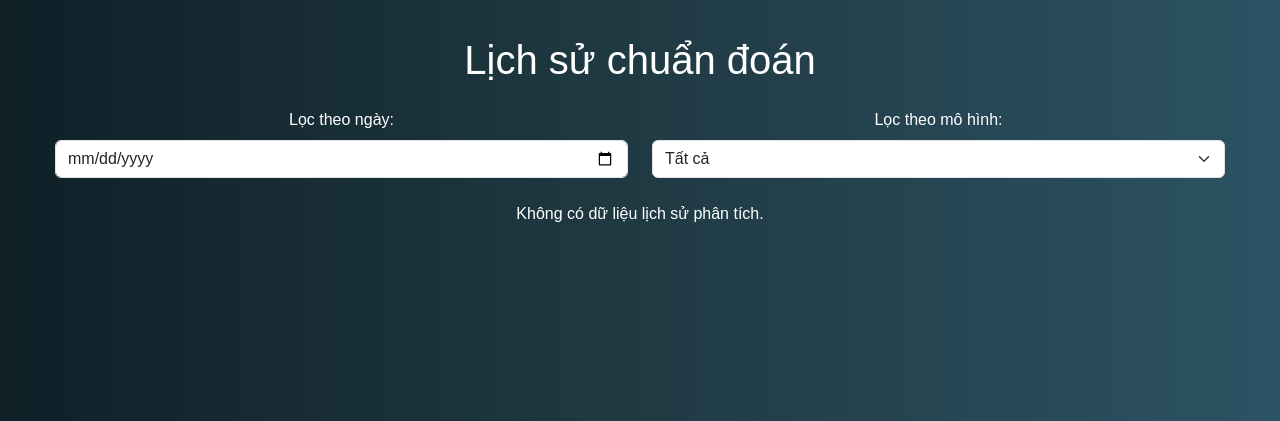
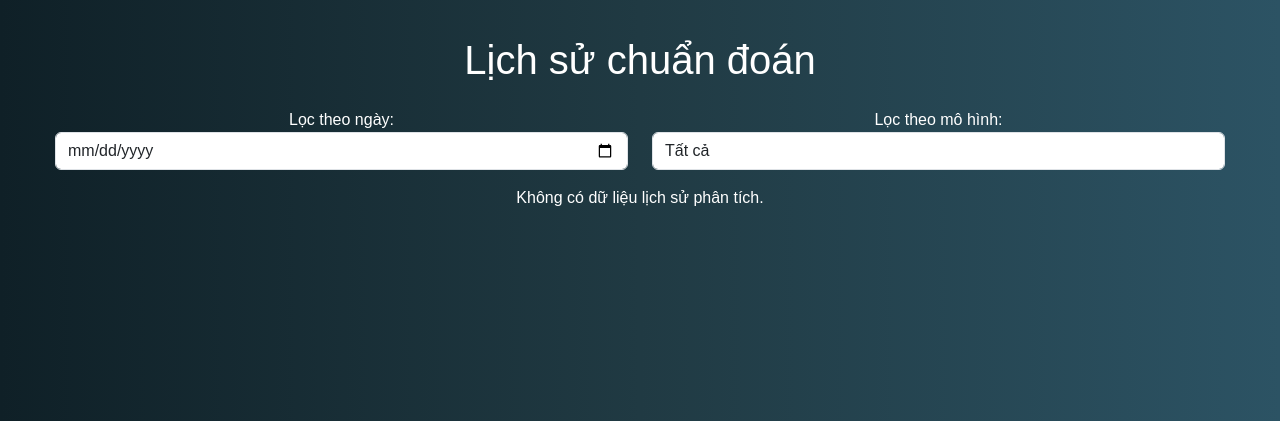
Before and after one commit to VzTong/LungDx, a Flask app: page /history in a window 1280 px wide. Shown: the part 60-481 px from the top of the page. Run offline with Flask 3, Linux system fonts and the light colour scheme; some libraries are stand-ins or nearby versions.

Commit message:
Update history.html

```diff
--- a/templates/history.html
+++ b/templates/history.html
@@ -3,29 +3,33 @@
 {% block title %}Lịch sử chuẩn đoán{% endblock %}
 
 {% block content %}
+<!-- Tiêu đề trang lịch sử -->
 <main class="container mt-5 pt-5">
     <h1 class="text-center mb-4">Lịch sử chuẩn đoán</h1>
 
-    <!-- Bộ lọc -->
-    <div class="row mb-4">
+    <!-- Bộ lọc ngày và mô hình -->
+    <div class="row mb-3">
         <div class="col-md-6">
-            <label for="date-filter" class="form-label">Lọc theo ngày:</label>
+            <label for="date-filter">Lọc theo ngày:</label>
             <input type="date" id="date-filter" class="form-control">
         </div>
         <div class="col-md-6">
-            <label for="model-filter" class="form-label">Lọc theo mô hình:</label>
-            <select id="model-filter" class="form-select">
+            <label for="model-filter">Lọc theo mô hình:</label>
+            <select id="model-filter" class="form-control">
                 <option value="all">Tất cả</option>
+                <!-- Lặp qua các mô hình từ MODELS_INFO trong app.py -->
                 {% for model_name, info in models.items() %}
-                <option value="{{ model_name }}">{{ model_name }}</option>
+                <option value="{{ model_name }}">{{ info.name }}</option>
                 {% endfor %}
             </select>
         </div>
     </div>
 
+    <!-- Danh sách các mục lịch sử -->
     <section id="history-entries">
         {% if history %}
         {% set grouped_entries = {} %}
+        <!-- Nhóm các mục lịch sử dựa trên ảnh và kết quả -->
         {% for entry in history %}
         {% set key = (entry.source_url or entry.original_image) ~ '|' ~ entry.result %}
         {% if key not in grouped_entries %}
@@ -34,22 +38,29 @@
         {% set _ = grouped_entries[key].append(entry) %}
         {% endfor %}
 
+        <!-- Hiển thị từng nhóm lịch sử trong card -->
         {% for key, entries in grouped_entries.items() %}
         {% set first_entry = entries[0] %}
         {% set index = loop.index0 %}
-        <div class="history-entry card mb-3" data-id="{{ index }}">
+        <div class="card history-entry mb-3">
             <div class="card-header d-flex justify-content-between">
-                <h3>Phân tích lúc: {{ first_entry.timestamp.split(' ')[0] }}</h3>
-                <button class="btn btn-danger delete-entry" data-id="{{ index }}">Xóa</button>
+                <!-- Thêm data-timestamp để hỗ trợ bộ lọc ngày tháng -->
+                <h3 data-timestamp="{{ first_entry.timestamp }}">Phân tích lúc: {{ first_entry.timestamp.split(' ')[0]
+                    }}
+                </h3>
+                <!-- Nút xóa mục lịch sử -->
+                <button class="btn btn-danger btn-sm float-right delete-entry" data-id="{{ index }}">Xóa</button>
             </div>
-            <div class="card-body">
+            <div class="card-body row">
                 <table class="history-table mt-3">
+                    <!-- Hiển thị kết quả bằng tiếng Việt và tiếng Anh -->
                     <tr>
                         <th>Kết quả</th>
                         <td>
                             <div
                                 class="result-display {{ 'result-healthy' if 'Normal' in first_entry.result else 'result-disease' }}">
-                                <span class="result-label">{{ first_entry.result }}</span>
+                                <span class="result-label">{{ first_entry.result_vn }} - ({{ first_entry.result
+                                    }})</span>
                             </div>
                         </td>
                     </tr>
@@ -58,6 +69,7 @@
                         <th>Thời gian và mô hình</th>
                         <td>
                             <ul class="timestamp-list">
+                                <!-- Lặp qua các lần phân tích trong nhóm -->
                                 {% for entry in entries %}
                                 <li>
                                     {% set model_name_map = {
@@ -66,7 +78,7 @@
                                     'lung_resnet50_v1': 'Mô hình ResNet50',
                                     'lung_efficientnetb0_v1': 'Mô hình EfficientNetB0'
                                     } %}
-                                    <span class="model-name">{{ model_name_map.get(entry.model, entry.model) }}</span>
+                                    <span class="model-name">{{ entry.model }}</span>
                                     - ({{ entry.timestamp }})
                                 </li>
                                 {% endfor %}
@@ -78,10 +90,11 @@
                         <th>Ảnh đầu vào</th>
                         <td>
                             {% if first_entry.original_image %}
+                            <!-- Hiển thị ảnh với hỗ trợ phóng to -->
                             <div class="image-container">
                                 <a href="{{ first_entry.original_image }}" class="image-popup">
                                     <img src="{{ first_entry.original_image }}" alt="Ảnh đầu vào"
-                                        class="history-image img-fluid" loading="lazy">
+                                        class="history-image img-fluid" loading="lazy" style="max-width: 100px;">
                                 </a>
                             </div>
                             {% else %}
@@ -90,13 +103,17 @@
                         </td>
                     </tr>
                 </table>
+
             </div>
         </div>
         {% endfor %}
         {% else %}
-        <p class="text-center">Không có dữ liệu lịch sử phân tích.</p>
+        <!-- Thông báo khi không có dữ liệu -->
+        <p>Không có dữ liệu lịch sử phân tích.</p>
         {% endif %}
     </section>
+
+    <!-- Phân trang -->
     <nav aria-label="Page navigation">
         <ul id="pagination" class="pagination justify-content-center"></ul>
     </nav>
```
